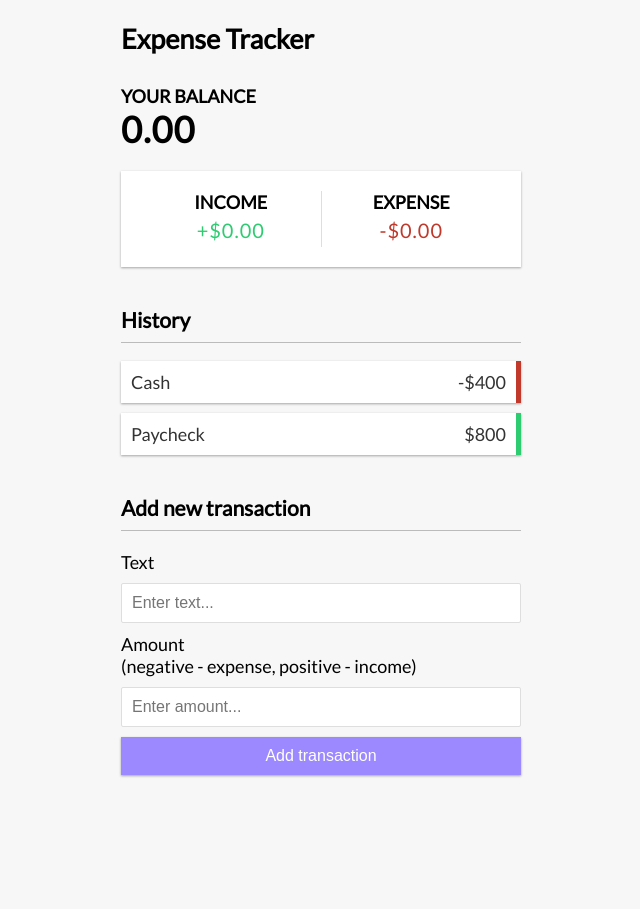
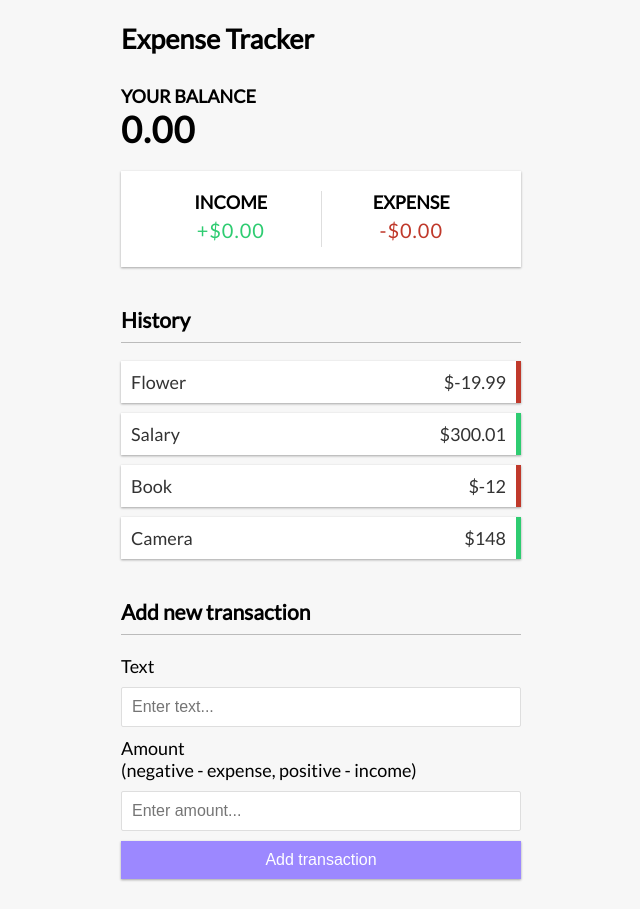
Before and after one commit to Udayanga1/vue-expense-tracker, a Vue app in the folder vue-expense-tracker/: page / in a window 1280 px wide. Shown: the whole page, without its empty margins (319-959 px from the left). Before the commit the page ends 805 px from the top, so only its background shows below. Built offline with nearby package versions, Linux system fonts and the light colour scheme.

Commit message:
TransactionList Display

```diff
--- a/vue-expense-tracker/src/components/TransactionList.vue
+++ b/vue-expense-tracker/src/components/TransactionList.vue
@@ -1,11 +1,28 @@
 <template>
 	<h3>History</h3>
 	<ul id="list" class="list">
-		<li class="minus">
+		<li
+			v-for="transaction in transactions"
+			:key="transaction.id"
+			:class="transaction.amount < 0 ? 'minus' : 'plus'"
+		>
+			{{ transaction.text }} <span>${{ transaction.amount }}</span
+			><button class="delete-btn">x</button>
+		</li>
+		<!-- <li class="minus">
 			Cash <span>-$400</span><button class="delete-btn">x</button>
 		</li>
 		<li class="plus">
 			Paycheck <span>$800</span><button class="delete-btn">x</button>
-		</li>
+		</li> -->
 	</ul>
 </template>
+
+<script setup>
+const transactions = [
+	{ id: 1, text: "Flower", amount: -19.99 },
+	{ id: 2, text: "Salary", amount: 300.01 },
+	{ id: 3, text: "Book", amount: -12 },
+	{ id: 4, text: "Camera", amount: 148 },
+]
+</script>
```
